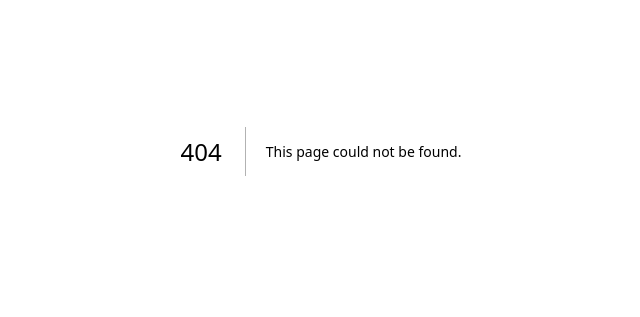
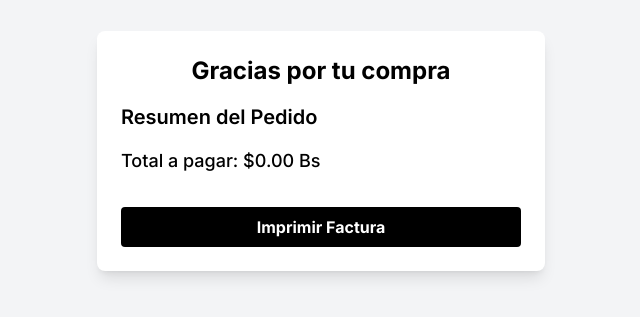
Before and after one commit to alejandromon16/drones-crm, a Next.js app: page /thankyou in a window 1280 px wide. Before the commit this address had no page. Shown: the part 249-566 px from the top of the page, without its empty margins (319-959 px from the left). Built offline with nearby package versions, Linux system fonts and the light colour scheme; what tailwindcss-debug-screens would draw is missing.

Commit message:
fe: factura

```diff
--- a/src/app/checkout/page.tsx
+++ b/src/app/checkout/page.tsx
@@ -2,6 +2,7 @@
 import React, { useEffect, useState } from "react";
 import useCartStore from "@/stores/cart.store";
 import { randomUUID } from "crypto";
+import { useRouter } from "next/navigation";
 
 const Header = () => (
   <div className="flex flex-col items-center border-b bg-white py-4 sm:flex-row sm:px-10 lg:px-20 xl:px-32">
@@ -157,7 +158,7 @@ const OrderSummaryFooter = ({ totalPrice }) => (
   </>
 );
 
-const PaymentDetailsCard = () => (
+const PaymentDetailsCard  = ({onClickPay}) => (
   <div>
     <label htmlFor="email" className="mt-4 mb-2 block text-sm font-medium">Email</label>
     <div className="relative">
@@ -204,6 +205,10 @@ const PaymentDetailsCard = () => (
       </select>
       <input type="text" name="billing-zip" className="flex-shrink-0 rounded-md border border-gray-200 px-4 py-3 text-sm shadow-sm outline-none sm:w-1/6 focus:z-10 focus:border-blue-500 focus:ring-blue-500" placeholder="ZIP" />
     </div>
+
+    <button className="mt-4 mb-8 w-full rounded-md bg-black px-6 py-3 font-medium text-white" onClick={onClickPay}>
+      Pagar
+    </button>
   </div>
 );
 
@@ -274,12 +279,49 @@ const QRCodeComponent = () => {
     );
 };
 
+const PrintInvoice = ({ items, totalPrice }) => {
+  const printInvoice = () => {
+    const printContents = document.getElementById('invoice').innerHTML;
+    const originalContents = document.body.innerHTML;
+    document.body.innerHTML = printContents;
+    window.print();
+    document.body.innerHTML = originalContents;
+    window.location.reload();
+  };
+
+  return (
+    <div>
+      <div id="invoice" style={{ display: 'none' }}>
+        <div style={{ padding: '20px', fontFamily: 'Arial, sans-serif', color: '#333' }}>
+          <h2 style={{ borderBottom: '2px solid #000', paddingBottom: '10px' }}>Factura</h2>
+          <ul style={{ listStyleType: 'none', padding: 0 }}>
+            {items.map((item, index) => (
+              <li key={index} style={{ borderBottom: '1px solid #ccc', padding: '10px 0' }}>
+                <span>{item.name}</span>
+                <span style={{ float: 'right' }}>Cantidad: {item.quantity}</span>
+                <br />
+                <span>Precio: ${item.price.toFixed(2)}</span>
+                <span style={{ float: 'right' }}>Total: ${(item.price * item.quantity).toFixed(2)} Bs</span>
+              </li>
+            ))}
+          </ul>
+          <p style={{ marginTop: '20px', fontSize: '18px' }}>Precio Total: ${totalPrice.toFixed(2)}</p>
+          <p style={{ textAlign: 'center', marginTop: '40px', fontSize: '18px', fontWeight: 'bold' }}>Gracias por tu compra!</p>
+        </div>
+      </div>
+      <button onClick={printInvoice} className="mt-4 p-2 bg-blue-500 text-white rounded">Imprir factura</button>
+    </div>
+  );
+};
 
 
 function Page() {
   const { isOpen, toggleCart, totalPrice, items, removeItem, clearCart } = useCartStore();
   const [paymentMethod, setPaymentMethod] = useState("card");
   const [showPaymentDetails, setShowPaymentDetails] = useState(false);
+  const [showDetail, setShowDetail] = useState(true)
+  const [showInvoice, setShowInvoice] = useState(false);
+  const router = useRouter()
 
   const handleProceedToPayment = () => {
     setShowPaymentDetails(true);
@@ -289,19 +331,32 @@ function Page() {
     <div>
       <Header />
       <div className="grid sm:px-10 lg:grid-cols-2 lg:px-20 xl:px-32">
-        <OrderSummary items={items} removeItem={removeItem} />
-        {showPaymentDetails ? (
+        { !showInvoice && (
+          <OrderSummary items={items} removeItem={removeItem} />
+        )}
+        {showPaymentDetails && (
           paymentMethod === "card" ? (
-            <PaymentDetailsCard />
+            <PaymentDetailsCard onClickPay={() => {
+              router.push('/thakyou')
+            }} />
           ) : (
-            <QRCodeComponent />
+            <>
+              <QRCodeComponent />
+              <PrintInvoice items={items} totalPrice={totalPrice} />
+            </>
           )
-        ) : (
-          <PaymentDetails totalPrice={totalPrice} setPaymentMethod={setPaymentMethod}  handleProceedToPayment={handleProceedToPayment}/>
+        )}
+
+        {!showPaymentDetails && showDetail && (
+          <PaymentDetails totalPrice={totalPrice} setPaymentMethod={setPaymentMethod} handleProceedToPayment={handleProceedToPayment} />
+        )}
+
+        {showInvoice && (
+          <PrintInvoice items={items} totalPrice={totalPrice} />
         )}
       </div>
     </div>
   );
 }
 
-export default Page;
+export default Page
--- /dev/null
+++ b/src/app/thankyou/page.tsx
@@ -0,0 +1,61 @@
+'use client'
+import useCartStore from '@/stores/cart.store';
+import React from 'react';
+
+const ThankYouPage = () => {
+  const { totalPrice, items } = useCartStore();
+
+  const printInvoice = () => {
+    const printContents = document.getElementById('invoice').innerHTML;
+    const originalContents = document.body.innerHTML;
+    document.body.innerHTML = printContents;
+    window.print();
+    document.body.innerHTML = originalContents;
+    window.location.reload();
+  };
+
+  return (
+    <div className="thank-you-page flex justify-center items-center h-screen bg-gray-100">
+      <div className="bg-white p-6 rounded-lg shadow-lg max-w-md w-full">
+        <h1 className="text-2xl font-bold text-center mb-4">Gracias por tu compra</h1>
+        <div className="order-summary mb-4">
+          <h2 className="text-xl font-semibold mb-3">Resumen del Pedido</h2>
+          <ul className="list-disc space-y-2 pl-5">
+            {items.map((item, index) => (
+              <li key={index} className="flex justify-between">
+                <span>{item.name} - Cantidad: {item.quantity}</span>
+                <span>Total: ${item.price.toFixed(2)} Bs</span>
+              </li>
+            ))}
+          </ul>
+          <p className="text-lg font-medium mt-4">Total a pagar: ${totalPrice.toFixed(2)} Bs</p>
+        </div>
+        <div id="invoice" className="hidden">
+          <div className="p-4 font-sans">
+            <h2 className="text-lg font-semibold mb-2">Factura</h2>
+            <ul>
+              {items.map((item, index) => (
+                <li key={index} className="flex justify-between my-1">
+                  <span>{item.name}</span>
+                  <span>Cantidad: {item.quantity}</span>
+                  <span>Precio unitario: {item.price.toFixed(2)} Bs</span>
+                  <span>Subtotal: {(item.price * item.quantity).toFixed(2)} Bs</span>
+                </li>
+              ))}
+            </ul>
+            <p className="text-lg mt-3">Total: {totalPrice.toFixed(2)} Bs</p>
+            <p className="text-center mt-2">¡Gracias por tu compra!</p>
+          </div>
+        </div>
+        <button
+          onClick={printInvoice}
+          className="mt-4 w-full bg-black hover:bg-gray-600 text-white font-bold py-2 px-4 rounded focus:outline-none focus:shadow-outline cursor-pointer transition-colors"
+        >
+          Imprimir Factura
+        </button>
+      </div>
+    </div>
+  );
+};
+
+export default ThankYouPage;
```
